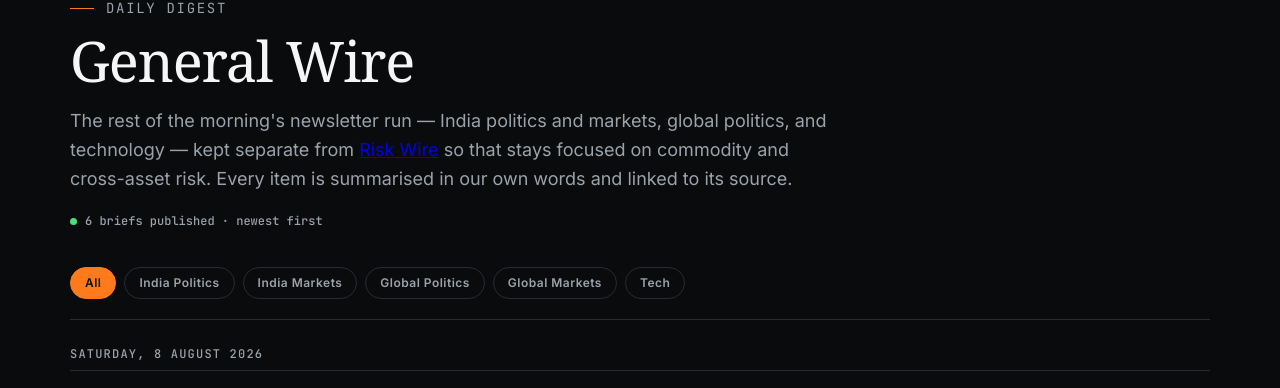
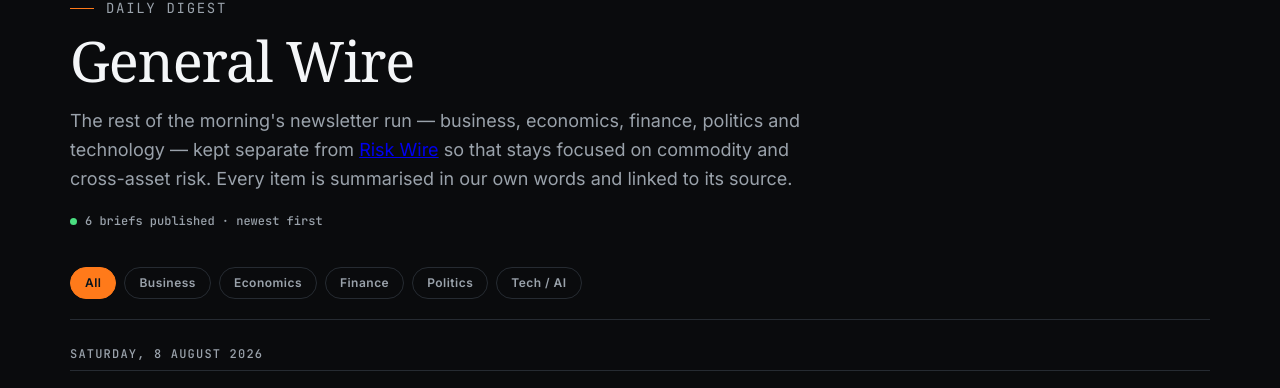
Before and after one commit to maverickrocx/RiskMaverick, a Jekyll site: the page built from general-wire.html, in a window 1280 px wide. Shown: the part 142-530 px from the top of the page. Built offline with Jekyll 4.4.1, drawn with Linux system fonts in a browser that asks for light colours; some web fonts are replaced.

Commit message:
feat(wire): resector both wires, add Risk lens opinion caveat
Risk Wire's filter chips were energy/power/rates/credit/fx/metals/policy
and General Wire's were india-*/global-*/tech. Replace both with the new
taxonomy: Risk Wire filters on oil-products/gas-power/lng/carbon, General
Wire on business/economics/finance/politics/tech-ai. Sector labels are now
carried explicitly alongside the slug so "Oil / Products" and "Tech / AI"
render properly rather than being derived from the slug.

The Risk lens is moving to a bullish/bearish/neutral call placed below the
source link, which makes it a stated opinion rather than reported fact. Add
a caveat at the foot of every Risk Wire page saying so, and drawing the line
explicitly: the publisher is the source of the facts above the link, never
of the view below it.

Note: existing briefs still carry the old sector slugs and will not match
the new chips until they are rebuilt under the new taxonomy.

```diff
--- a/_layouts/news.html
+++ b/_layouts/news.html
@@ -11,6 +11,7 @@ layout: default
   </header>
   <div class="nws-body">{{ content }}</div>
   <p class="nws-note">Headlines are summarised in our own words for comment and analysis, with attribution and a link to the original publisher. Indicative only — not investment advice.</p>
+  <p class="nws-caveat"><strong>On the Risk lens.</strong> The bullish, bearish and neutral calls under each item are a personal reading of what the news implies for a risk book. They are opinion, not reporting — the publisher cited is the source of the facts above the link, never of the view below it. Reasonable people will disagree, and nothing here is investment, trading or hedging advice.</p>
 
   {% assign briefs = site.news | sort: "date" | reverse %}
   {% if briefs.size > 1 %}
--- a/assets/css/site.css
+++ b/assets/css/site.css
@@ -765,6 +765,8 @@ table.specs tr:last-child td{border-bottom:0;}
 .nws-body a{color:var(--accent-text);text-decoration:none;}
 .nws-body a:hover{text-decoration:underline;}
 .nws-note{font:400 12px/1.6 Inter,sans-serif;color:var(--ink-muted);border-top:1px solid var(--border);margin-top:28px;padding-top:14px;}
+.nws-caveat{font:400 12px/1.6 Inter,sans-serif;color:var(--ink-muted);margin-top:12px;padding:12px 14px;border-left:2px solid var(--border);background:var(--surface-2,transparent);}
+.nws-caveat strong{color:var(--ink);}
 .nws-archive{margin-top:40px;}
 @media(max-width:560px){.nws-body{text-align:left;}}
 
--- a/general-wire.html
+++ b/general-wire.html
@@ -2,33 +2,33 @@
 layout: default
 title: General Wire
 permalink: /general-wire/
-blurb: "Everything else from the same newsletter run — India politics, equities, global politics and tech — that doesn't belong in a commodity and cross-asset risk brief."
+blurb: "Everything else from the same newsletter run — business, economics, finance, politics and tech — that doesn't belong in a commodity and cross-asset risk brief."
 ---
 {% assign briefs = site.general | sort: "date" | reverse %}
 
 <section class="wire-head">
   <p class="eyebrow">Daily digest</p>
   <h1 class="wire-h1">General Wire</h1>
-  <p class="wire-lede">The rest of the morning's newsletter run — India politics and markets, global politics, and technology — kept separate from <a href="{{ '/news/' | relative_url }}">Risk Wire</a> so that stays focused on commodity and cross-asset risk. Every item is summarised in our own words and linked to its source.</p>
+  <p class="wire-lede">The rest of the morning's newsletter run — business, economics, finance, politics and technology — kept separate from <a href="{{ '/news/' | relative_url }}">Risk Wire</a> so that stays focused on commodity and cross-asset risk. Every item is summarised in our own words and linked to its source.</p>
   <p class="wire-meta"><span class="wire-live" aria-hidden="true"></span> {{ briefs.size }} brief{% if briefs.size != 1 %}s{% endif %} published · newest first</p>
 </section>
 
 <div class="filterbar" role="group" aria-label="Filter by sector">
   <button class="filterbtn is-on" data-filter="all" type="button" aria-pressed="true">All</button>
-  {% assign sectors = "india-politics|india-markets|global-politics|global-markets|tech" | split: "|" %}
-  {% for s in sectors %}
-  <button class="filterbtn" data-filter="{{ s }}" type="button" aria-pressed="false">{{ s | replace: '-', ' ' | capitalize }}</button>
+  {% assign sectors = "business,Business|economics,Economics|finance,Finance|politics,Politics|tech-ai,Tech / AI" | split: "|" %}
+  {% for s in sectors %}{% assign parts = s | split: "," %}
+  <button class="filterbtn" data-filter="{{ parts[0] }}" type="button" aria-pressed="false">{{ parts[1] }}</button>
   {% endfor %}
 </div>
 <p class="sr-only" aria-live="polite" id="wireStatus"></p>
 
 <div class="wirefeed" id="wireFeed">
   {% for b in briefs %}
-  <section class="wireday-group" data-sector="{{ b.sector | default: 'global-politics' }}">
+  <section class="wireday-group" data-sector="{{ b.sector | default: 'business' }}">
     <h2 class="wireday">{{ b.date | date: "%A, %-d %B %Y" }}</h2>
     <article class="wire">
       <div class="wire-rowmeta">
-        <span class="chip">{{ b.sector | default: 'global-politics' | replace: '-', ' ' }}</span>
+        <span class="chip">{{ b.sector | default: 'business' | replace: '-', ' ' }}</span>
         <time class="tnum" datetime="{{ b.date | date_to_xmlschema }}">{{ b.date | date: "%H:%M" }} UTC</time>
       </div>
       <h3 class="wire-title"><a href="{{ b.url | relative_url }}">{{ b.title }}</a></h3>
```
Also changed, not shown: news.html (+5 -5 lines).
